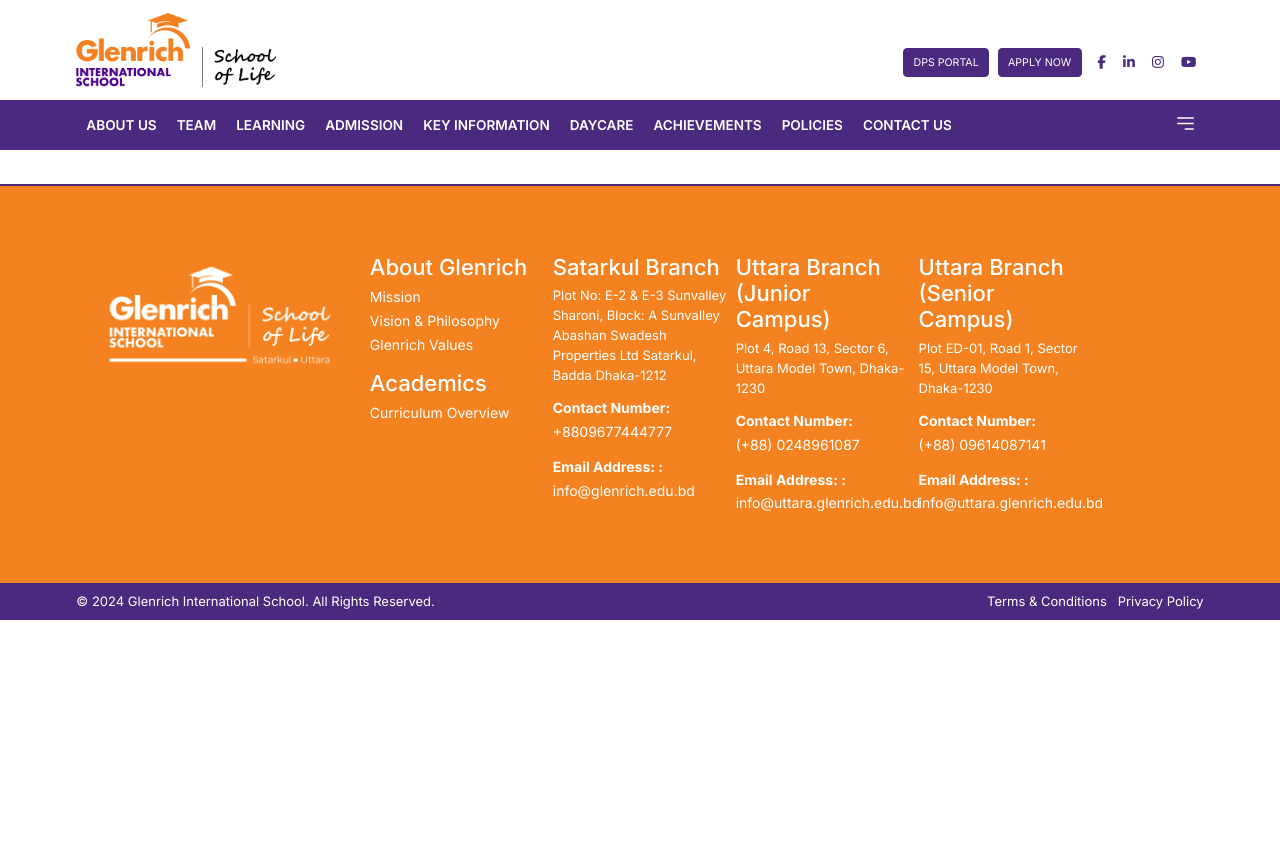
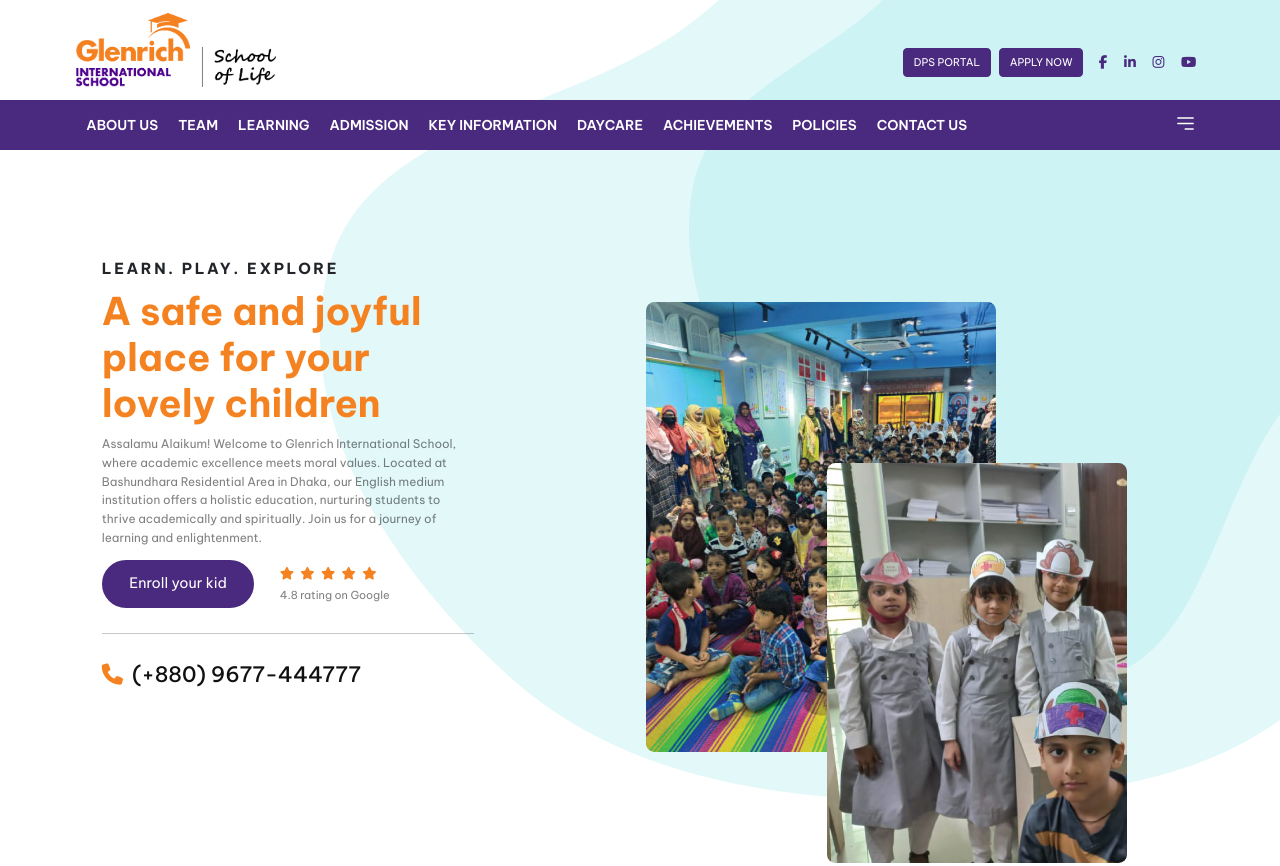
Before and after one commit to shakilahmed3/schools, a plain HTML site: page index.html in a window 1280 px wide. Shown: the top 866 px of the page. Before the commit the page ends 800 px from the top, so only its background shows below. Drawn offline with Linux system fonts and the light colour scheme.

Commit message:
hero section design done

```diff
--- a/assets/css/home.css
+++ b/assets/css/home.css
@@ -0,0 +1,114 @@
+.bg-wrapper {
+    background-image: url('../images/day-care-hero-blobs-background.svg');
+    background-position: top right;
+    background-repeat: no-repeat;
+}
+
+.section-wrapper {
+    padding: 10rem 0 20rem 0;
+}
+
+.content-box {
+    max-width: 70%;
+}
+
+.content-box h6 {
+    font-size: 1.8rem;
+    text-transform: uppercase;
+    letter-spacing: .3rem;
+    padding-bottom: 1.3rem;
+    font-weight: bold;
+}
+
+.content-box h1 {
+    font-size: 4.5rem;
+    color: var(--orange);
+    padding-bottom: 1rem;
+    font-weight: bolder;
+}
+
+.content-box p {
+    padding-bottom: 1.5rem;
+    font-size: 1.4rem;
+    color: rgba(0, 0, 0, .5);
+    line-height: 2.2rem;
+}
+
+.content-box .enrolbtn {
+    font-size: 1.7rem;
+    padding: 1.3rem 3rem;
+    border-radius: 3rem;
+}
+
+.content-box .enrolbtn:hover {
+    border-color: var(--orange) !important;
+}
+
+.content-box .rating {
+    color: var(--orange);
+    font-size: 1.5rem;
+    letter-spacing: .2rem;
+    padding-bottom: .5rem;
+}
+
+.content-box .rating-text {
+    font-size: 1.3rem;
+    color: rgba(0, 0, 0, .5);
+    font-weight: normal;
+}
+
+.content-box .contact {
+    font-size: 2.5rem;
+    color: var(--black);
+    font-weight: 500;
+}
+
+.content-box .contact i {
+    color: var(--orange);
+    margin-right: .5rem;
+}
+
+.img-container {
+    position: relative;
+}
+
+
+.img-container .left-img img {
+    border-radius: 1rem;
+    margin-top: 5rem;
+    max-width: 100%;
+}
+
+.img-container .stack-img {
+    position: absolute;
+    bottom: -13rem;
+    border-radius: 1rem;
+    right: 6rem;
+}
+
+
+/* `lg` applies to medium devices (tablets, less than 992px) */
+@media (max-width: 991.98px) {
+
+    .img-container .stack-img {
+        right: -20%;
+        top: 50%;
+    }
+
+}
+
+/* `md` applies to small devices (landscape phones, less than 768px) */
+@media (max-width: 767.98px) {
+
+    .img-container .stack-img {
+        right: -5%;
+        top: 80%;
+    }
+
+
+    .section-wrapper {
+        padding-bottom: 330px;
+    }
+
+
+}
--- a/assets/css/style.css
+++ b/assets/css/style.css
@@ -1,7 +1,12 @@
-@import url('https://fonts.googleapis.com/css2?family=DM+Serif+Display:ital@0;1&family=Inter:wght@100;200;300;400;500;600;700;800;900&display=swap');
+/* @import url('https://fonts.googleapis.com/css2?family=DM+Serif+Display:ital@0;1&family=Inter:wght@100;200;300;400;500;600;700;800;900&display=swap'); */
 
-/* font-family: 'DM Serif Display', serif;
-font-family: 'Inter', sans-serif; */
+@import url('https://fonts.googleapis.com/css2?family=Be+Vietnam+Pro:ital,wght@0,100;0,200;0,300;0,400;0,500;0,600;0,700;0,800;0,900;1,100;1,200;1,300;1,400;1,500;1,600;1,700;1,800;1,900&display=swap');
+
+/* .be-vietnam-pro-thin {
+    font-family: "Be Vietnam Pro", sans-serif;
+    font-weight: 100;
+    font-style: normal;
+  } */
 
 *,
 *::before,
@@ -24,7 +29,12 @@
 body {
     position: relative;
     overflow-x: hidden;
-    font-family: 'Inter', sans-serif;
+    font-family: "Be Vietnam Pro", sans-serif;
+}
+
+body * {
+    font-family: "Be Vietnam Pro", sans-serif;
+
 }
 
 ul {
@@ -116,8 +126,11 @@
     border: 2px solid var(--blue);
 }
 
-.btn-primary:hover {
-    background-color: var(--orange);
+.btn-primary:hover,
+.btn-primary:active,
+.btn-primary:focus {
+    background-color: var(--orange) !important;
+    border: 2px solid var(--blue) !important;
 }
 
 
@@ -205,8 +218,8 @@
 /* Sidebar tranparent bg reusable css */
 
 .sidebar_bg {
-    height: 100vh;
-    width: 100vw;
+    height: 100%;
+    width: 100%;
     position: absolute;
     background-color: rgba(0, 0, 0, 0.8);
     z-index: 1020;
--- a/index.html
+++ b/index.html
@@ -21,6 +21,7 @@
 
 <body>
 
+    <section class="bg-wrapper">
 
         <!-- Navbar Start -->
         <header class="top-info">
@@ -28,7 +29,8 @@
                 <div class="row items-center pt-4 pb-4 align-items-center">
                     <div class="col-12 col-md-3 text-center text-md-start">
                         <a href="/">
-                        <img class="head-logo" width="100%" src="assets/images/SCHOOL-OF-LIFE.png" alt="SCHOOL-OF-LIFE">
+                            <img class="head-logo" width="100%" src="assets/images/SCHOOL-OF-LIFE.png"
+                                alt="SCHOOL-OF-LIFE">
                         </a>
                     </div>
                     <div class="col-12 col-md-9 text-center text-md-end">
@@ -106,7 +108,8 @@
                         </div>
                         <div class="info">
                             <h2>Email Address</h2>
-                        <a href="mailto:info@glenrich.edu.bd?subject = Query From Contact Page">info@glenrich.edu.bd</a>
+                            <a
+                                href="mailto:info@glenrich.edu.bd?subject = Query From Contact Page">info@glenrich.edu.bd</a>
                         </div>
                     </div>
                     <div class="info-box bottom-border">
@@ -226,6 +229,56 @@
         <!-- Navbar End -->
 
 
+        <!-- Hero Section -->
+        <section class="section-wrapper">
+            <div class="container container-xl">
+                <div class="row gy-5 gy-sm-5 p-5">
+                    <div class="col-12 col-md-6">
+                        <div class="content-box">
+                            <h6>LEARN. PLAY. EXPLORE</h6>
+                            <h1>A safe and joyful place for your lovely children</h1>
+                            <p>Assalamu Alaikum! Welcome to Glenrich International School, where academic excellence
+                                meets moral
+                                values.
+                                Located at Bashundhara Residential Area in Dhaka, our English medium institution offers
+                                a
+                                holistic education, nurturing students to thrive academically and spiritually. Join us
+                                for a
+                                journey of learning and enlightenment.</p>
+                            <div class="d-grid gap-5 d-md-flex align-items-center">
+                                <a href="#" class="btn btn-primary enrolbtn">Enroll your kid</a>
+                                <div>
+                                    <div class="rating">
+                                        <i class="fa-solid fa-star"></i>
+                                        <i class="fa-solid fa-star"></i>
+                                        <i class="fa-solid fa-star"></i>
+                                        <i class="fa-solid fa-star"></i>
+                                        <i class="fa-solid fa-star"></i>
+                                    </div>
+                                    <strong class="rating-text">4.8 rating on Google</strong>
+                                </div>
+                            </div>
+                            <hr class="mt-5 mb-5">
+                            <a class="contact" href="tel:+8809677444777"><i class="fa-solid fa-phone"></i> (+880)
+                                9677-444777</a>
+                        </div>
+                    </div>
+                    <div class="col-12 col-md-6">
+                        <div class="img-container">
+                            <div class="left-img">
+                                <img src="assets/images/home/Home-3.jpg" alt="Home Images">
+                            </div>
+                            <img class="stack-img" src="assets/images/home/Home-2-1.jpg" alt="Home image 2">
+                        </div>
+                    </div>
+                </div>
+            </div>
+        </section>
+    </section>
+
+
+
+
     <!-- Footer Start -->
     <footer class="footer">
         <div class="container container-xl p-5">
```
Also changed, not shown: assets/images/day-care-hero-blobs-background.svg (added), assets/images/home/Home-2-1.jpg (added), assets/images/home/Home-3.jpg (added). Lines whose indentation alone changed are shown as unchanged.
